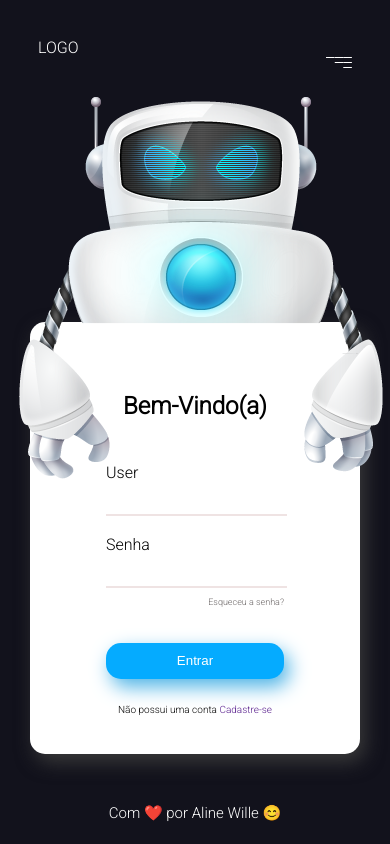
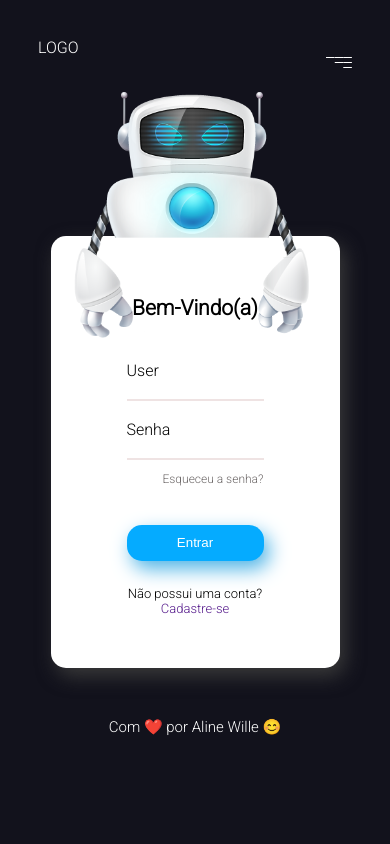
Before and after one commit to alinebeatrizw/login-robo, a PHP site: page / in a window 390 px wide; the page is wider, and only the part inside the window is pictured. Run offline with PHP 8.4, Linux system fonts and the light colour scheme.

Commit message:
add responsividade

```diff
--- a/index.html
+++ b/index.html
@@ -26,7 +26,7 @@
 
         <div class="red-blur" style="display: none;"></div>
         <div class="img-robo">
-            <img src="./src/imagens/robo-inicio.png" alt="Imagem de um robo" id="robo-inicio">
+            <img src="./src/imagens/robo-inicio.png" alt="Imagem de um robo" id="robo-inicio" >
             <img src="./src/imagens/robo-erro.png" alt="Imagem de um robo" id="robo-erro" style="display: none;" >
         </div>
 
@@ -52,7 +52,7 @@
                 </div>
 
                 <div class="create-account">
-                    <p>Não possui uma conta <a href="">Cadastre-se</a></p>
+                    <p>Não possui uma conta?<a href="">Cadastre-se</a></p>
                 </div>
            </div>
 
--- a/src/css/style.css
+++ b/src/css/style.css
@@ -113,3 +113,36 @@ footer a{
     box-shadow: 0 0 14em red;
     margin-bottom: -200px;
 }
+
+
+
+
+/*********responsividade**********/
+
+@media screen and (max-width: 320px), (max-width: 375px), (max-width: 425px){
+    .img-robo img{
+        width: 330px;
+        margin-left: -15px;
+    }
+    .box-login{
+        width: 289px;
+        margin-top: -106px;
+    }
+    .title{
+        font-size: 14px;
+        margin-top: 60px;
+    }
+    .username, .password{
+        padding-top: 0px;
+        width: 133px;
+    }
+    .create-account {
+        font-size: 13px;
+    }
+    .esqueceu-senha {
+        font-size: 12px;
+    }
+    .red-blur{
+        width: 110px;
+    }
+}
```
